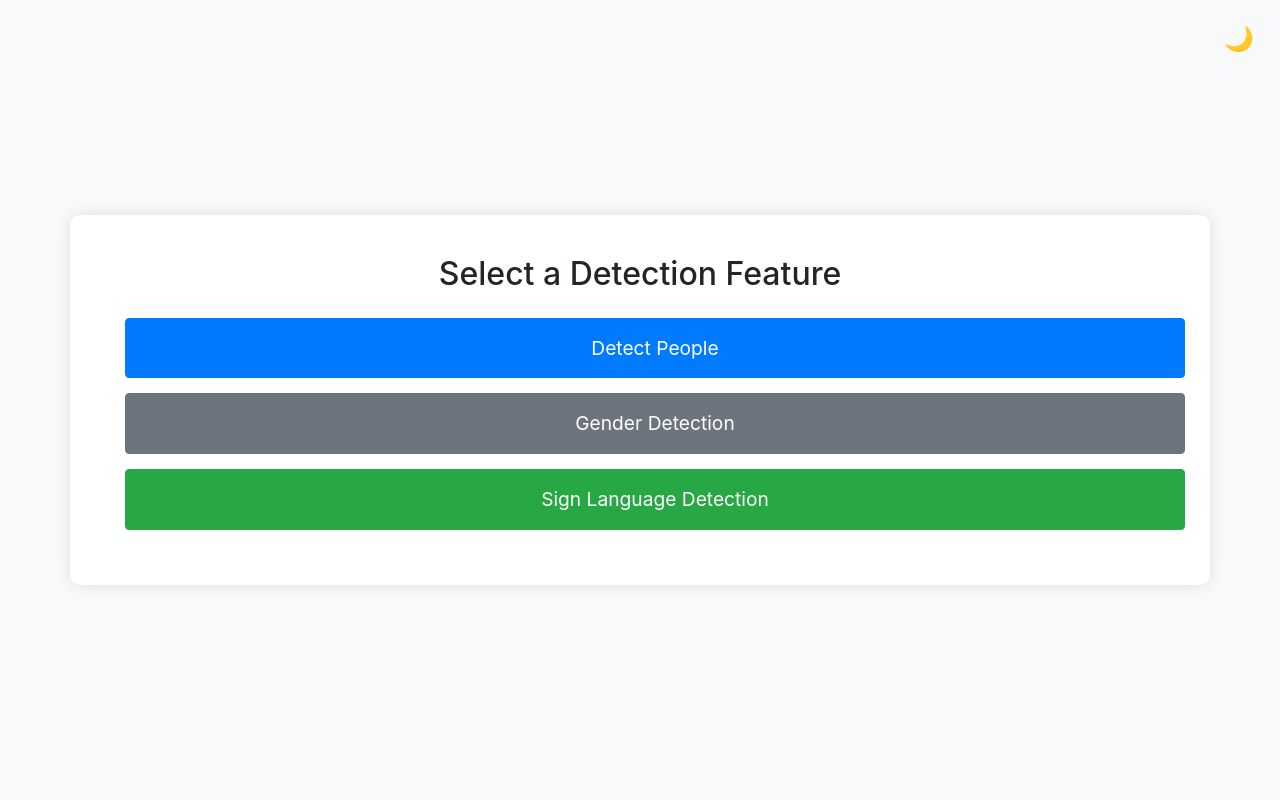
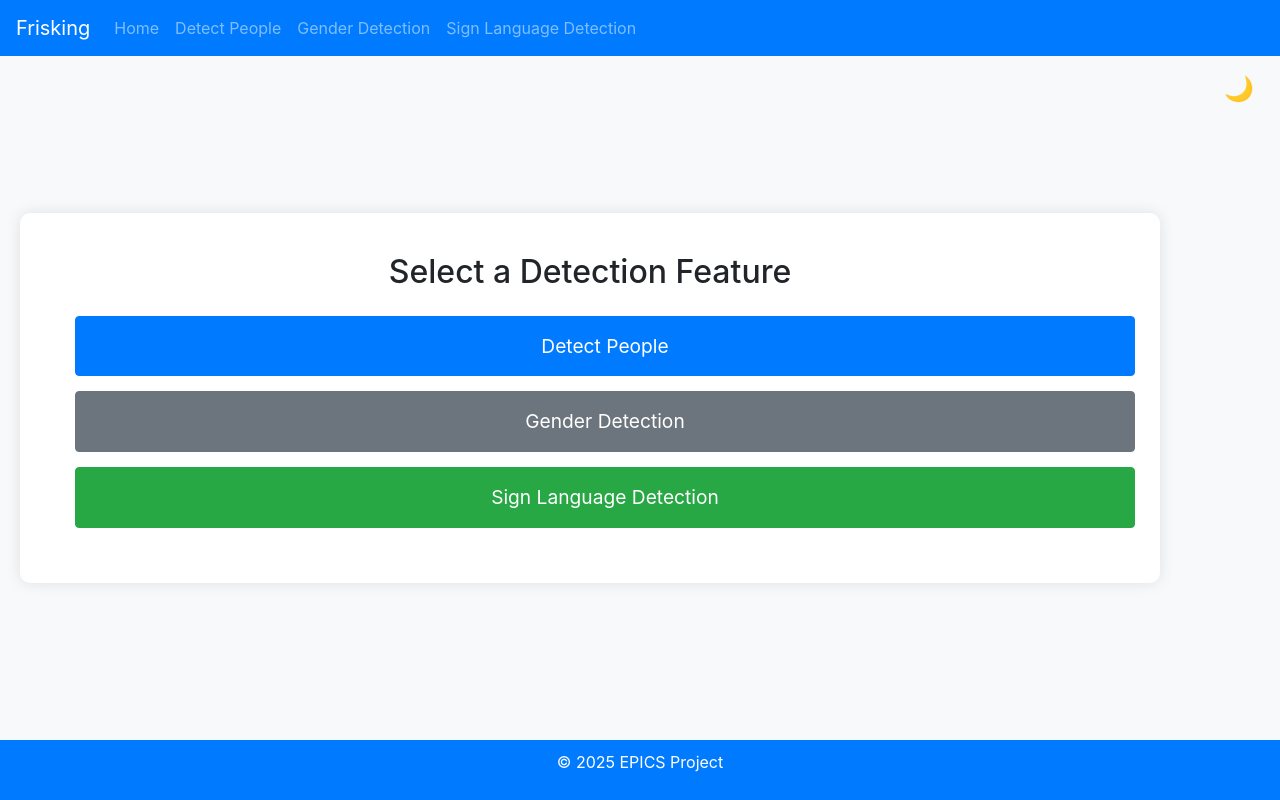
Before and after one commit to codegeek004/Frisking, a Django app: page / in a window 1280 px wide. Run offline with Django 5.2, Linux system fonts and the light colour scheme; some libraries are stand-ins or nearby versions.

Commit message:
Index file with all the navbar and footer updates

```diff
--- a/src/ScanSecure/templates/index.html
+++ b/src/ScanSecure/templates/index.html
@@ -8,12 +8,11 @@
     <style>
         body {
             display: flex;
-            justify-content: center;
-            align-items: center;
+            flex-direction: column;
+            justify-content: space-between;
             min-height: 100vh;
             background-color: #f8f9fa;
             transition: background-color 0.3s, color 0.3s;
-            position: relative;
         }
         .container {
             text-align: center;
@@ -22,6 +21,7 @@
             border-radius: 10px;
             box-shadow: 0 0 15px rgba(0, 0, 0, 0.1);
             transition: background-color 0.3s, color 0.3s;
+            margin: 20px;
         }
         .btn-custom {
             margin: 15px;
@@ -46,21 +46,53 @@
             color: #f8f9fa;
         }
         .dark-mode-toggle {
-            position: absolute;
-            top: 20px;
+            position: fixed;
+            top: 70px; /* Adjusted to be below the navbar */
             right: 20px;
             background: none;
             border: none;
             font-size: 1.5em;
             cursor: pointer;
             transition: color 0.3s;
+            z-index: 1000;
         }
         .dark-mode-toggle:hover {
             color: #007bff;
         }
+        footer {
+            background-color: #007bff;
+            color: white;
+            text-align: center;
+            padding: 10px 0;
+        }
     </style>
 </head>
 <body>
+    <header>
+        <nav class="navbar navbar-expand-lg navbar-dark bg-primary">
+            <a class="navbar-brand" href="{% url 'index' %}">Frisking</a>
+            <button class="navbar-toggler" type="button" data-toggle="collapse" data-target="#navbarNav" aria-controls="navbarNav" aria-expanded="false" aria-label="Toggle navigation">
+                <span class="navbar-toggler-icon"></span>
+            </button>
+            <div class="collapse navbar-collapse" id="navbarNav">
+                <ul class="navbar-nav">
+                    <li class="nav-item">
+                        <a class="nav-link" href="{% url 'index' %}">Home</a>
+                    </li>
+                    <li class="nav-item">
+                        <a class="nav-link" href="{% url 'detect_people' %}">Detect People</a>
+                    </li>
+                    <li class="nav-item">
+                        <a class="nav-link" href="{% url 'gender_detection' %}">Gender Detection</a>
+                    </li>
+                    <li class="nav-item">
+                        <a class="nav-link" href="{% url 'sign_detection' %}">Sign Language Detection</a>
+                    </li>
+                </ul>
+            </div>
+        </nav>
+    </header>
+
     <button class="dark-mode-toggle" onclick="toggleDarkMode()">
         <span id="mode-icon">🌙</span>
     </button>
@@ -77,6 +109,13 @@
         </form>
     </div>
 
+    <footer>
+        <p>&copy; 2025 EPICS Project</p>
+    </footer>
+
+    <script src="https://code.jquery.com/jquery-3.5.1.slim.min.js"></script>
+    <script src="https://cdn.jsdelivr.net/npm/@popperjs/core@2.9.3/dist/umd/popper.min.js"></script>
+    <script src="https://stackpath.bootstrapcdn.com/bootstrap/4.5.2/js/bootstrap.min.js"></script>
     <script>
         function toggleDarkMode() {
             document.body.classList.toggle('dark-mode');
```
